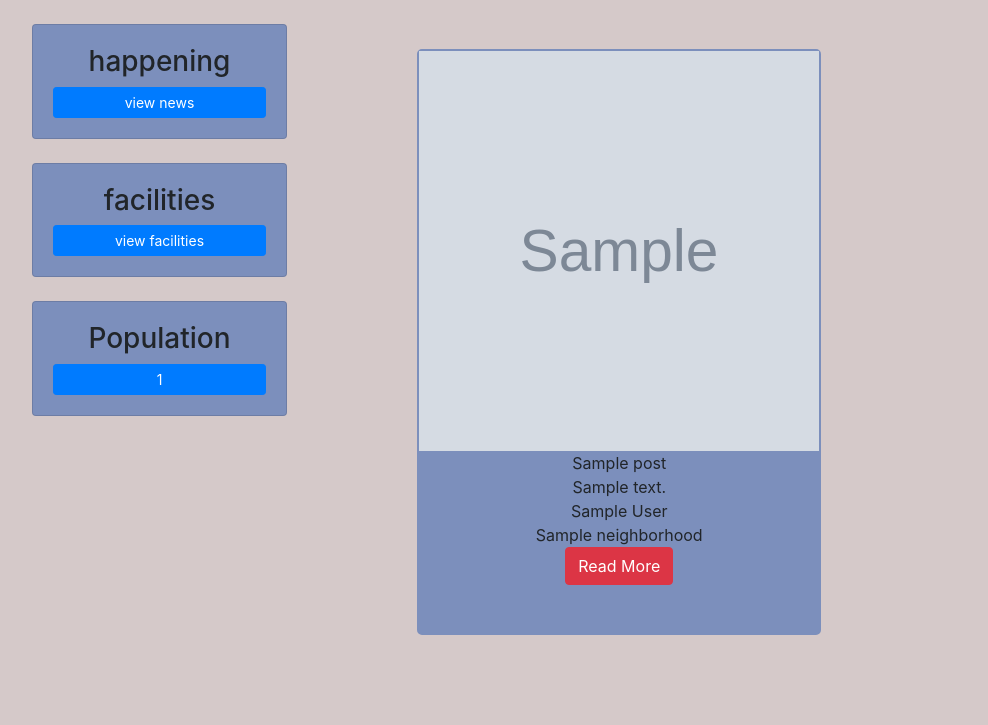
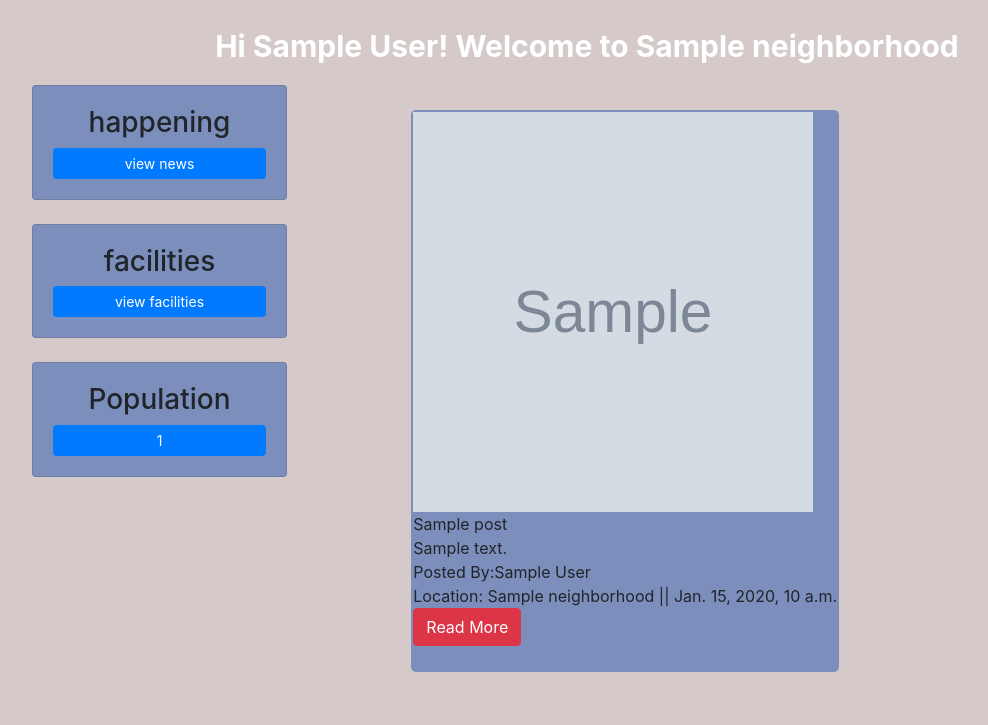
Before and after one commit to lcmongwe/checkapp, a Django app: page /home in a window 1280 px wide. Shown: the part 82-807 px from the top of the page, without its empty margins (53-1041 px from the left). Before the commit the page ends 717 px from the top, so only its background shows below. Run offline with Django 4.2, Linux system fonts and the light colour scheme; a user stored in the database is signed in; tables that the repository leaves empty hold one stand-in row (values such as "Sample post"); grey boxes marked "Sample" are stand-in pictures; some libraries are stand-ins or nearby versions.

Commit message:
location and post deatils updated on homepage

```diff
--- a/nebapp/static/css/home.css
+++ b/nebapp/static/css/home.css
@@ -6,6 +6,13 @@ body {
     background-color:red;
     position: relative;
 } */
+
+
+.welcome{
+    color: white;
+    font-weight: bold;
+
+}
 
 .card1{
     background-color:rgb(124, 143, 188);
--- a/nebapp/templates/main/facilities.html
+++ b/nebapp/templates/main/facilities.html
@@ -4,8 +4,10 @@
 {% endblock %} {% block content%}
 <hr>
 <div class="row ">
-
-<h1>facilities in {{request.user.location}}</h1>
+    <div class="col-md-2"></div>
+<center>
+<h1> Facilities And Businesses in {{request.user.location}}</h1>
+</center>
     <a
       class="btn btn-outline-primary btn-sm btn-block"
       href="{% url 'create_facility' %}"
--- a/nebapp/templates/main/home.html
+++ b/nebapp/templates/main/home.html
@@ -2,8 +2,15 @@
 <link rel="stylesheet" href="{% static 'css/home.css' %}" />
 
 {% endblock %} {% block content%}
+
+        <center>
+    <p style="color:white; font-size:30px; font-weight:bold">Hi {{user.name}}! Welcome to {{user.location}}
+      </p>
+    </center>
 <div class="row">
+
   <div class="col-md-3 static">
+
     <div class="card card-body card1">
       <h3>happening</h3>
       <a class="btn btn-primary btn-sm btn-block" href href="">view news</a>
@@ -29,19 +36,20 @@
   </div>
 
   <div class="col-md-9 postcont">
+
     {% for post in posts %}
+
     <div class="posts">
       {%if post.image%}
       <img src="{{post.image.url}}" alt="" width="400px" height="400px" />
       {%endif%}
       <br />
-      <center>
         {{post.title}} <br />
         {{post.description}} <br />
-        {{post.author.name}} <br />
-        {{post.location.name}} <br />
+        Posted By:{{post.author.name}} <br />
+        Location: {{post.location.name}} || {{post.date_created}}<br />
         <a class="btn btn-danger" href="">Read More</a>
-      </center>
+
       <br /><br />
     </div>
     <br /><br />
```
Also changed, not shown: README.md, 1 other file.
